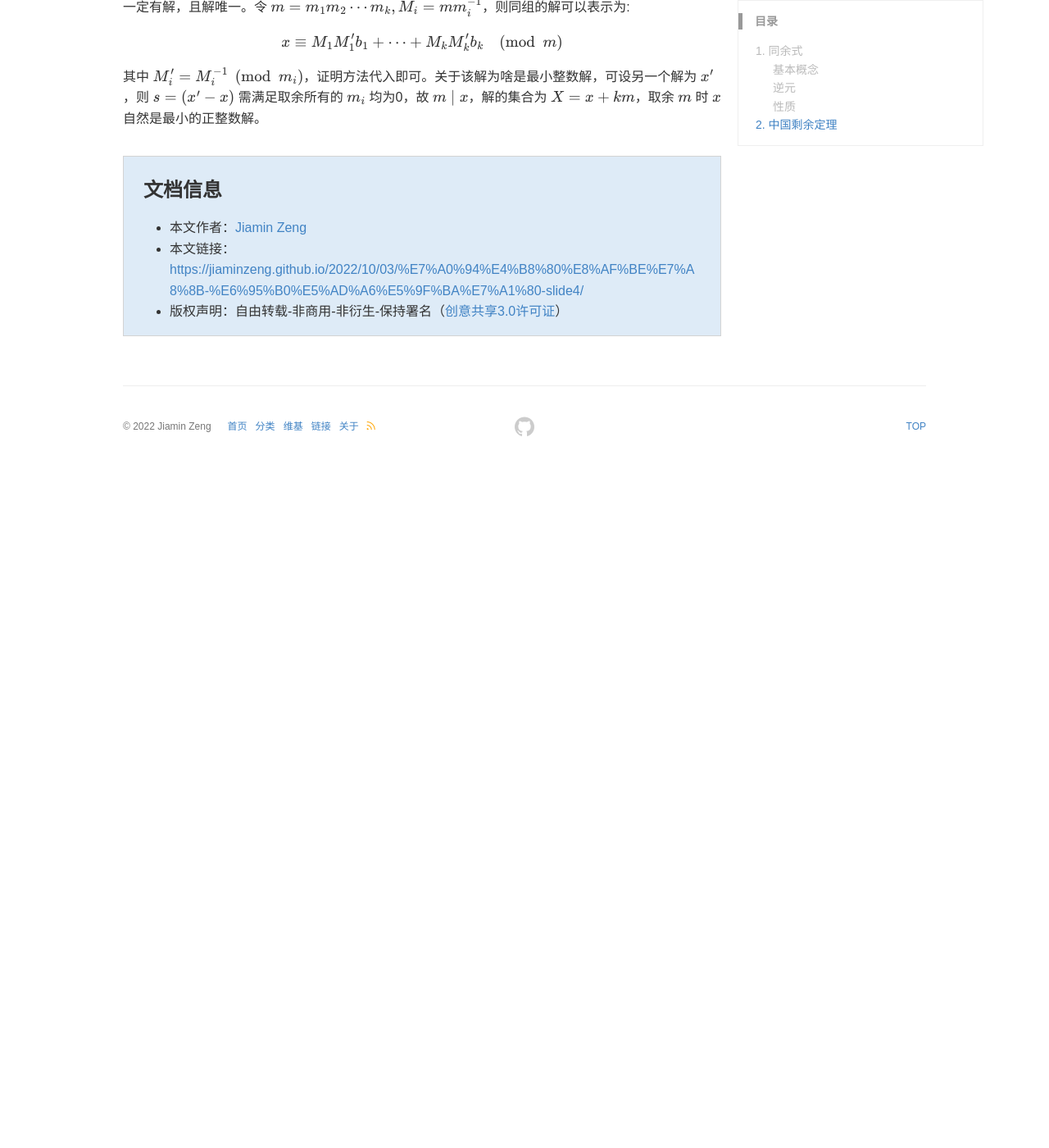
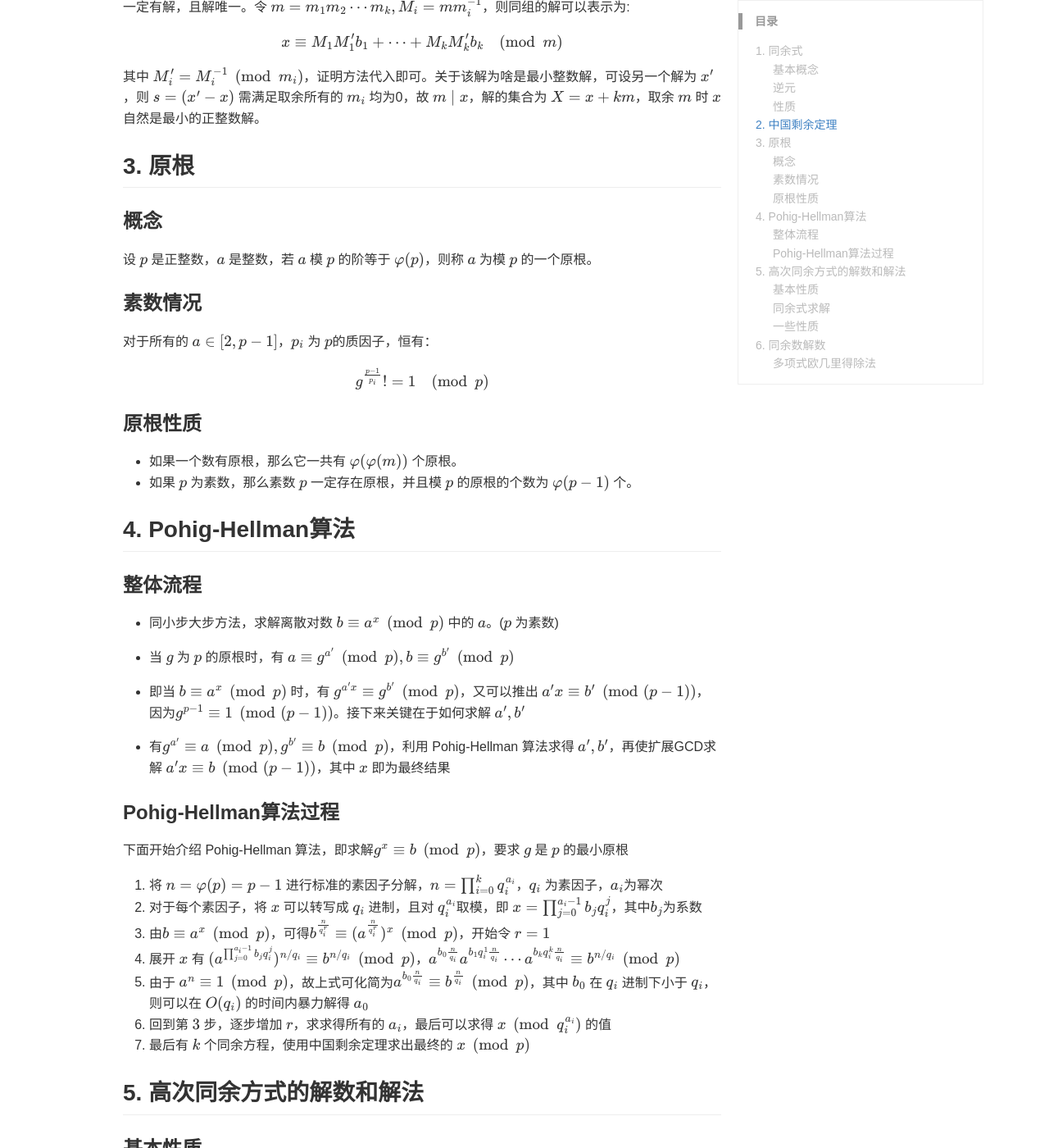
Before and after one commit to JiaminZeng/JiaminZeng.github.io, a Jekyll site: the page built from _posts/2022-10-3-研一课程-数学基础-slide4.md, in a window 1280 px wide and 1400 px high, scrolled down 1206 px. Shown: the whole window at 82% size. Built offline with Jekyll 4.4.1, drawn with Linux system fonts in a browser that asks for light colours; formulas are drawn with MathJax 3; a style sheet for code colours, icons or effects is not loaded; before the commit the page ends 1775 px from its top, so only the background shows below that; some of the changed text lies outside the part shown.

Commit message:
2022-10-6

```diff
--- a/_posts/2022-10-3-研一课程-数学基础-slide4.md
+++ b/_posts/2022-10-3-研一课程-数学基础-slide4.md
@@ -39,3 +39,106 @@ $$\begin{cases} x\equiv b_1 \pmod {m_1} \\ \cdots \\ x\equiv b_k \pmod{m_k} \end
 $$x\equiv M_1M_1'b_1+\cdots+M_kM_k'b_k \pmod m$$
 
 其中 $M_i'=M_i^{-1} \pmod{m_i}$，证明方法代入即可。关于该解为啥是最小整数解，可设另一个解为 $x'$，则 $s=(x'-x)$ 需满足取余所有的 $m_i$ 均为0，故 $m\mid x$，解的集合为 $X =x+km$，取余 $m$ 时 $x$ 自然是最小的正整数解。
+
+## 3. 原根
+
+### 概念
+
+设 $p$ 是正整数，$a$ 是整数，若 $a$ 模 $p$ 的阶等于 $\varphi(p) $，则称 $a$ 为模 $p$ 的一个原根。
+
+### 素数情况
+
+对于所有的 $a\in [2,p-1]$，$p_i$ 为 $p$的质因子，恒有：
+
+$$g^{\frac {p-1}{p_i}}!=1 \pmod p$$
+
+### 原根性质
+
+- 如果一个数有原根，那么它一共有 $\varphi(\varphi(m))$ 个原根。
+- 如果 $p$ 为素数，那么素数 $p$ 一定存在原根，并且模 $p$ 的原根的个数为 $\varphi(p-1)$ 个。
+
+## 4. Pohig-Hellman算法
+
+### 整体流程
+
+- 同小步大步方法，求解离散对数 $b\equiv a^x \pmod p$ 中的 $a$。($p$ 为素数)
+
+- 当  $g$ 为 $p$ 的原根时，有 $a\equiv g^{a'} \pmod p,b\equiv g^{b'} \pmod p $
+
+- 即当 $b\equiv a^x \pmod p$ 时，有 $g^{a'x} \equiv g^{b'} \pmod p$，又可以推出 $a'x \equiv b'\pmod {(p-1)}$，因为$g^{p-1} \equiv 1 \pmod {(p-1)}$。接下来关键在于如何求解 $a',b'$
+
+- 有$g^{a'} \equiv a \pmod p,g^{b'} \equiv b \pmod p$，利用 Pohig-Hellman 算法求得 $a',b'$，再使扩展GCD求解 $a'x \equiv b \pmod {(p-1)}$，其中 $x$ 即为最终结果
+
+### Pohig-Hellman算法过程
+
+下面开始介绍 Pohig-Hellman 算法，即求解$g^x \equiv b \pmod p$，要求 $g$ 是 $p$ 的最小原根
+
+1. 将 $ n = \varphi (p)=p-1 $ 进行标准的素因子分解，$n = \prod _{i=0}^kq_i^{a_i}$，$q_i$ 为素因子，$a_i$为幂次
+2. 对于每个素因子，将 $x$ 可以转写成 $q_i$ 进制，且对 $q_i^{a_i}$取模，即 $x = \prod_{j=0}^{a_i-1}b_jq_i^j$，其中$b_j$为系数
+3. 由$b\equiv a^x \pmod p$，可得$b^{\frac n{q_i^r}} \equiv (a^{\frac n{q_i^r}})^x \pmod p$，开始令 $r=1$
+4. 展开 $x$ 有 $(a^{\prod_{j=0}^{a_i-1}b_jq_i^j})^{n/q_i} \equiv b^{n/q_i} \pmod p$，$a^{b_0{\frac n{q_i}}}a^{b_1q_i^1{\frac n{q_i}}}\cdots a^{b_kq_i^k{\frac n{q_i}}} \equiv b^{n/q_i} \pmod p$
+5. 由于 $a^n \equiv1 \pmod p$，故上式可化简为$a^{b_0{\frac n{q_i}}}\equiv b^{\frac n{q_i}}  \pmod p$，其中 $b_0$ 在 $q_i$ 进制下小于 $q_i$，则可以在 $O(q_i)$ 的时间内暴力解得 $a_0$
+6. 回到第 $3$ 步，逐步增加 $r$，求求得所有的 $a_i$，最后可以求得 $x \pmod{q_i^{a_i}}$ 的值
+7. 最后有 $k$ 个同余方程，使用中国剩余定理求出最终的 $x \pmod p$
+
+## 5. 高次同余方式的解数和解法
+
+### 基本性质
+
+求解 $f(x)\equiv0 \pmod m $ 可以转化为多个式子，其中 $m_i$ 两两互素：
+
+$$
+f(x) \equiv0 \pmod m=
+\begin{cases}
+f(x)\equiv0 \pmod {m_1} \\
+\cdots\\
+f(x)\equiv0 \pmod {m_k}
+\end{cases}
+$$
+
+假设解为：
+
+$$
+\begin{cases}
+x\equiv B_1 \pmod {m_1} \\
+\cdots\\
+x\equiv B_k \pmod {m_k}
+\end{cases}
+$$
+
+考虑 $B_i$ 的所有组合情况，并使用中国剩余定理便可以求出所有解
+
+### 同余式求解
+
+- $f'(x)$ 是 $f'(x)$ 的导式
+- 设 $x\equiv x_1 \pmod q$ 是$f(x) \equiv 0 \pmod q $的一个解，且 $\gcd(f'(x),q)=1$，则 $f(x)\equiv 0 \pmod {q^a} $ 有解 $x \equiv x_a \pmod {q^a}$
+- 其中 $x_a$ 由下面的关系式递归得到：
+
+$$
+\begin{cases}
+x_i&\equiv x_{i-1} +q^{i-1}t_{i-1} \pmod {q^i} \\
+t_{i-1}&\equiv \cfrac  {f(x_{i-1})}{q^{i-1}}(f'(x_1)^{-1}\pmod q) \pmod {q}
+\end{cases}
+\ i=2,...,a
+$$
+
+- 可以通过归纳法证明
+
+### 一些性质
+
+- $f(x+yp^i) \equiv f(x )\pmod {p^i}$
+- 设$x_0 \pmod p$ 是 $f(x)\equiv0 \pmod p $ 的一个根。则有 $f'(x) \not\equiv 0 \pmod p \Leftrightarrow x_0 \pmod {x_0}$ 是 $f(x) \equiv 0 \pmod p$的一个单根
+
+## 6. 同余数解数
+
+### 多项式欧几里得除法
+
+设 $f(x)=a_nx^n+\cdots+a_1x+a_0$ 为 $n$ 次整系数多项式，$ g(x) = x_m+\cdots+b_1x+b_0$ 为 $m\ge 1$ 次首一的整系数多项式，则存在整系数多项式 $q(x)$ 和 $r(x)$ 使得
+
+$$f(x)=g(x)q(x)+r(x),\ deg(r(x))<deg(g(x))$$
+
+性质：
+
+1. 同余式 $f(x)=a_nx^n+\cdots+a_1x+a_0 \pmod p$ 与一个次数不超过 $p-1$ 模 $p$ 同余式等价。证明通过除法配出 $x^p+x$的项即可。
+2. 设 $1\le k\le n$。如果 $x \equiv a_i \pmod p$ 是 $ f(x)= a_nx^n + \cdots + a_1x +a_0 \equiv 0 \pmod p$ 的 $k$ 个不同解，则任何整数 $x$，都有 $f(x) \equiv (x-a_1)\cdots (x-a_k)f_k(x)\pmod p$ ，其中 $f_k(x)$ 是 $n-k$ 次多项式，首项系数是 $a_n$。证明通过逐渐提出 $(x-a_i)$的项即可。
+3. 同余式 $f(x)=a_nx^n+\cdots+a_1x+a_0 \pmod p,\ p\nmid a_n$ 的解数不超过它的次数。基于第 $2$ 条反证即可以。
```
Also changed, not shown: _wiki/Movie-Western-America.md (added, +28 -0 lines), _wiki/Series-Western-America.md (added, +28 -0 lines), _wiki/music-Classical-Beethoven.md (added, +30 -0 lines), _wiki/music-Classical-Mozart.md (added, +20 -0 lines), _wiki/music-symphony.md (deleted, +0 -31 lines), _wiki/series-Asia-Japan.md (added, +14 -0 lines).
